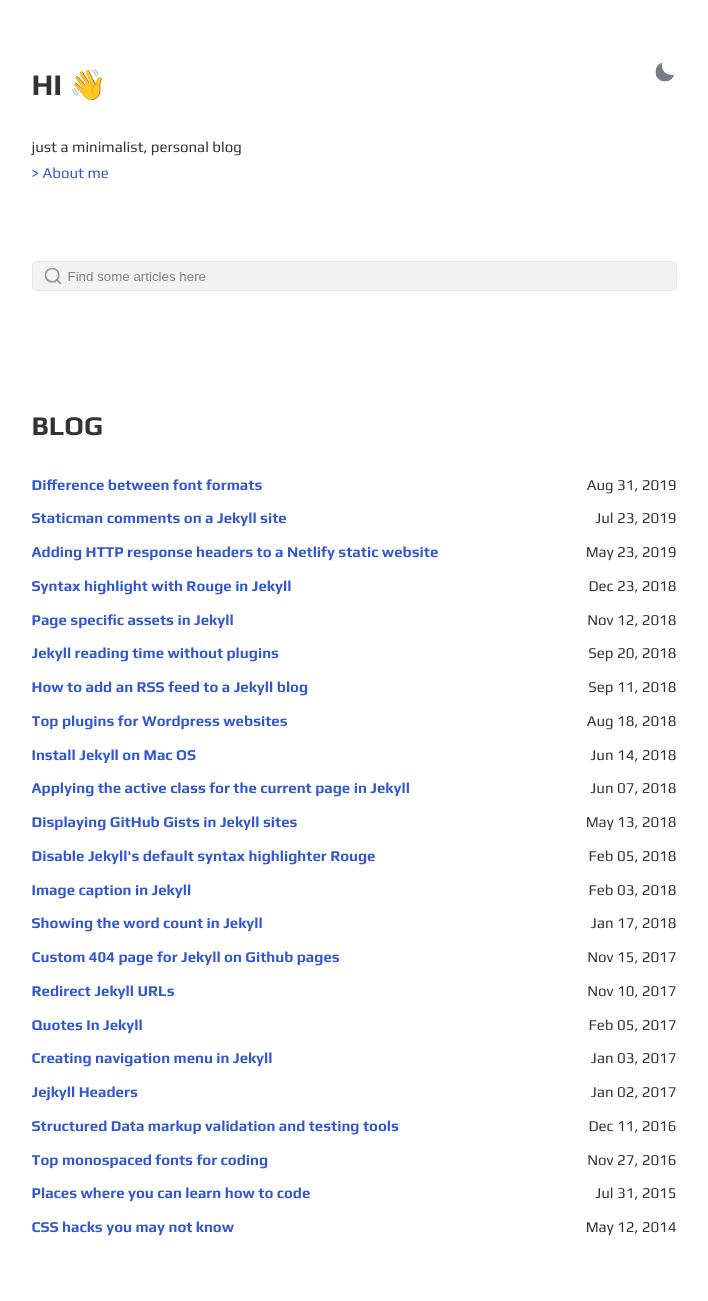
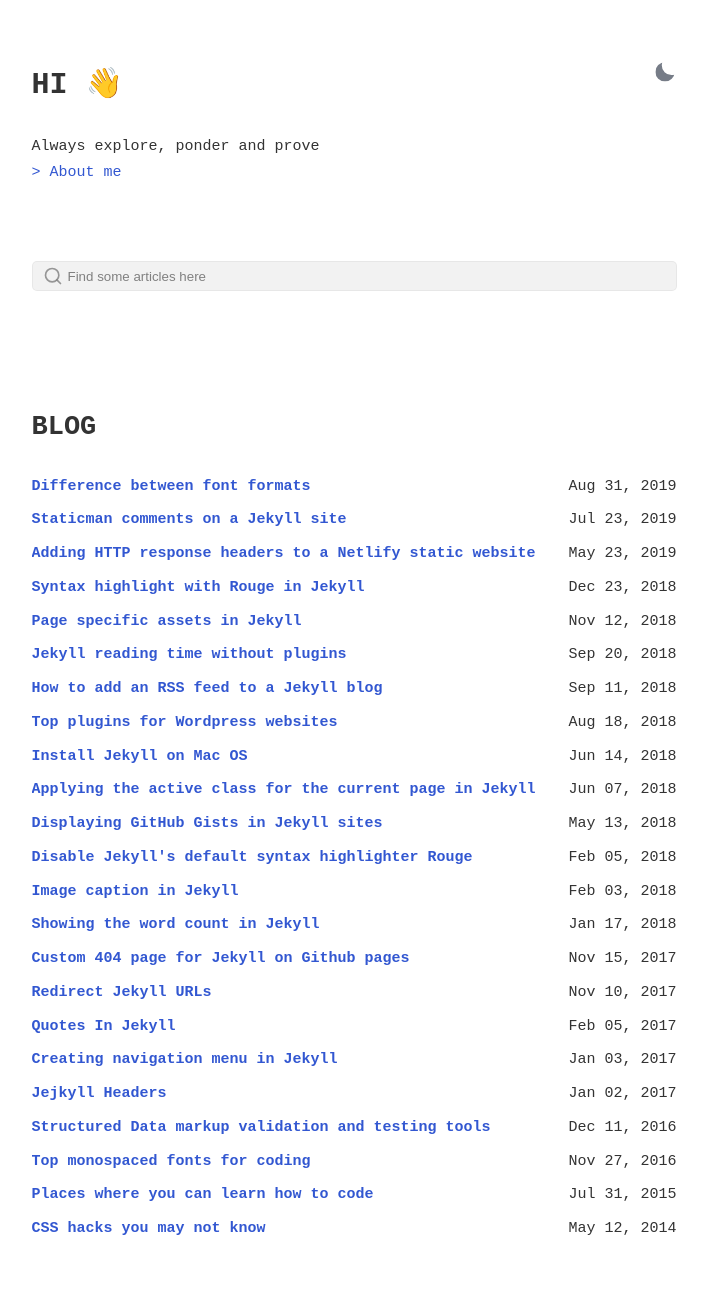
Before and after one commit to dlghwns740/strangelet, a Jekyll site: the page built from index.html, in a window 1280 px wide. Shown: the whole page, without its empty margins (286-994 px from the left). Built offline with Jekyll 4.4.1, drawn with Linux system fonts in a browser that asks for light colours.

Commit message:
Update _config.yml

```diff
--- a/_config.yml
+++ b/_config.yml
@@ -1,17 +1,17 @@
-site: Gesko
-title: Gesko
+site: Strangelet
+title: Strangelet
 greetings: Hi 👋
 description: >-
-  just a minimalist, personal blog
+  Always explore, ponder and prove
 lang: en-US
-timezone:  Europe/Rome
+timezone:  asia/korea
 repo: https://github.com/DavideBri/Gesko # site repo [optional]
 data-theme: dark # default theme "dark" | "light"
 discus-identifier: powex # replace with your disqus shortname
 
 author:
-  name: gesko
-  bio: just a minimalist, personal blog
+  name: Strangelet
+  bio: Always explore, ponder and prove
   userpicture:
   username: # general username
   github: # github username
@@ -19,7 +19,7 @@
   email: your-email@email.com # email adress
 
 # Font Settings
-googlewebfonts: family=Play:wght@400;700&family=Source+Code+Pro:ital,wght@0,200;0,300;0,400;0,600;0,700;0,900;1,300;1,400;1,500;1,600;1,700;1,900
+googlewebfonts: family=Noto+Sans+Korean:wght@400;700&family=Source+Code+Pro:ital,wght@0,200;0,300;0,400;0,600;0,700;0,900;1,300;1,400;1,500;1,600;1,700;1,900
 
 # URL settings
 url: "https://DavideBri.github.io" # Domain Name of host. [username].github.io for github pages
```
